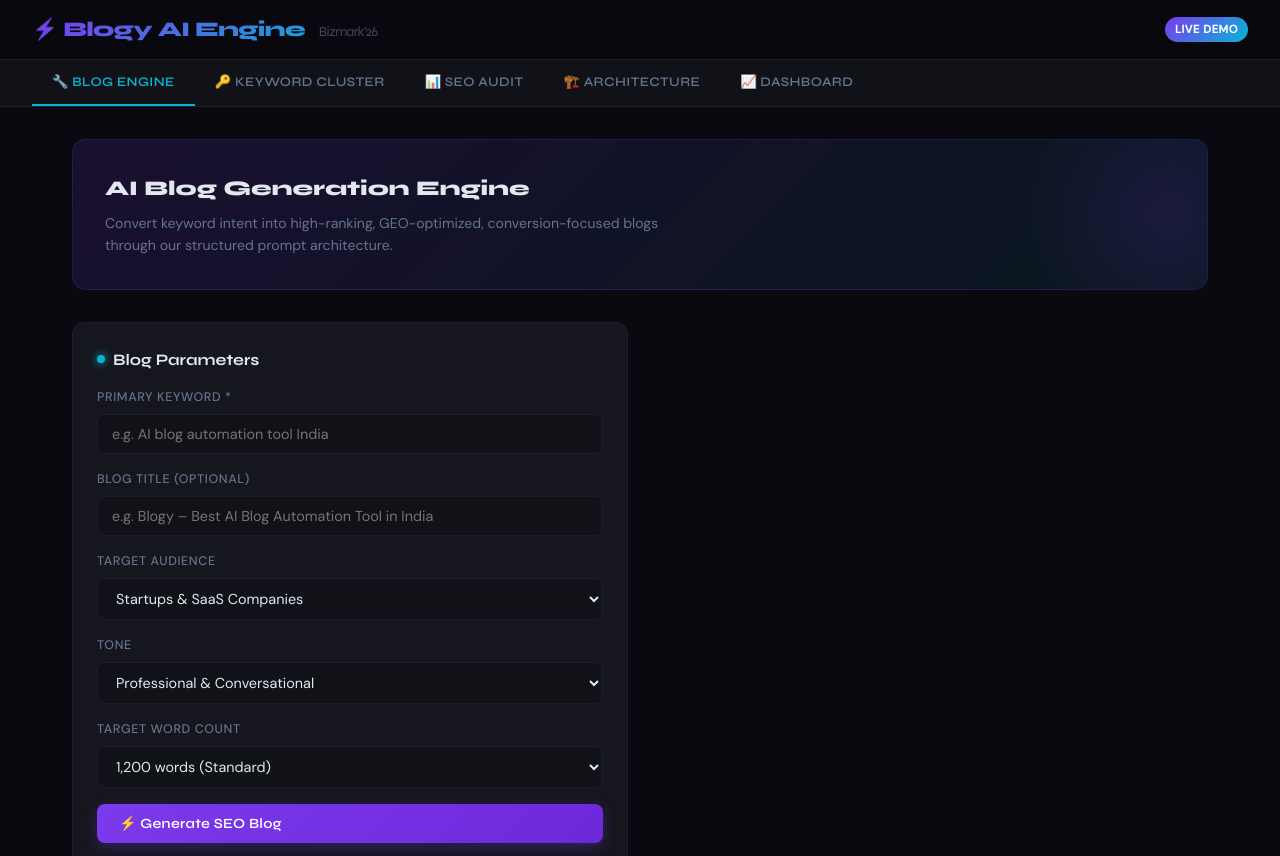
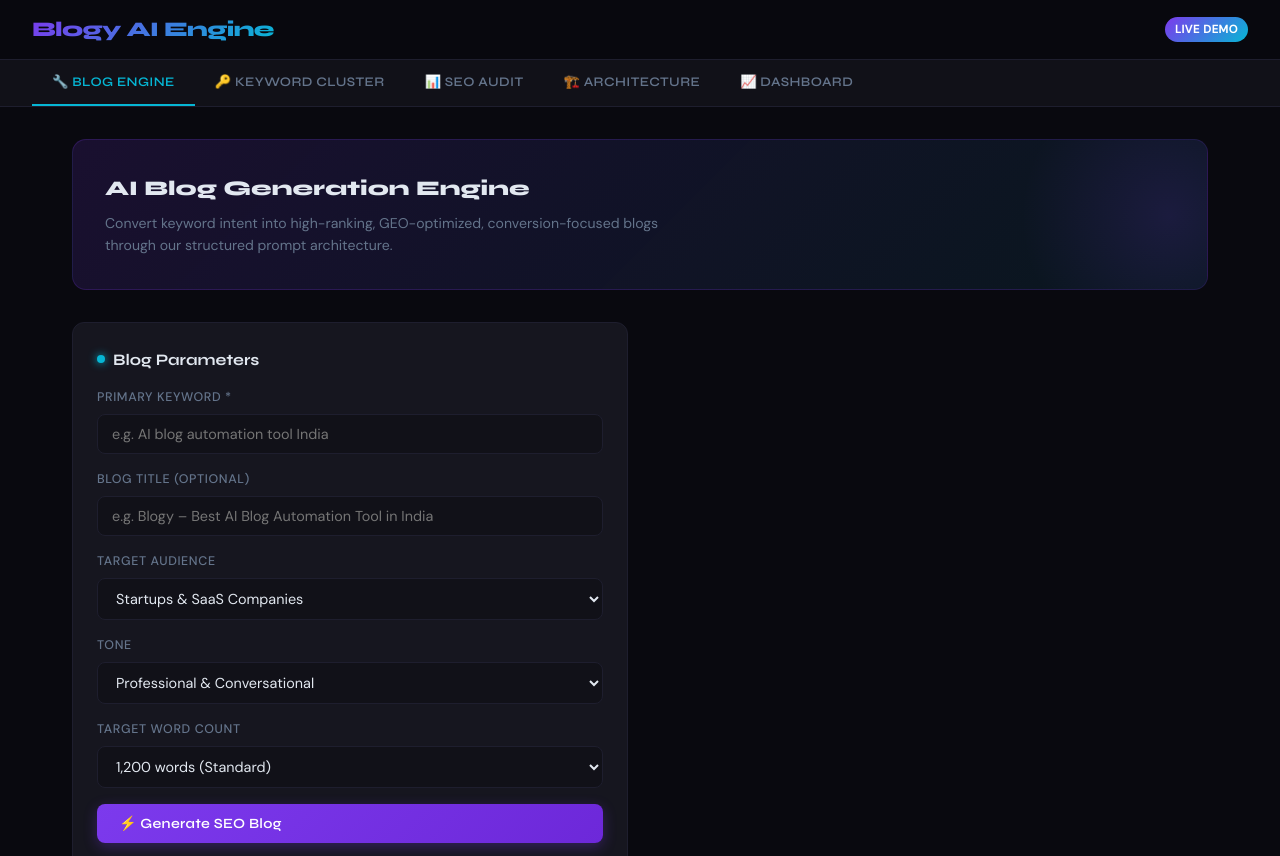
Before and after one commit to SamriddhaDas/Blogy-Engine, a website: page public/index.html in a window 1280 px wide. Shown: the top 856 px of the page. Drawn offline with Linux system fonts and the light colour scheme.

Commit message:
Update index.html

```diff
--- a/public/index.html
+++ b/public/index.html
@@ -303,7 +303,7 @@
 <body>
 
 <header>
-  <div class="logo">⚡ Blogy AI Engine <span>Bizmark'26</span></div>
+  <div class="logo"> Blogy AI Engine </div>
   <div class="badge">Live Demo</div>
 </header>
 
```
